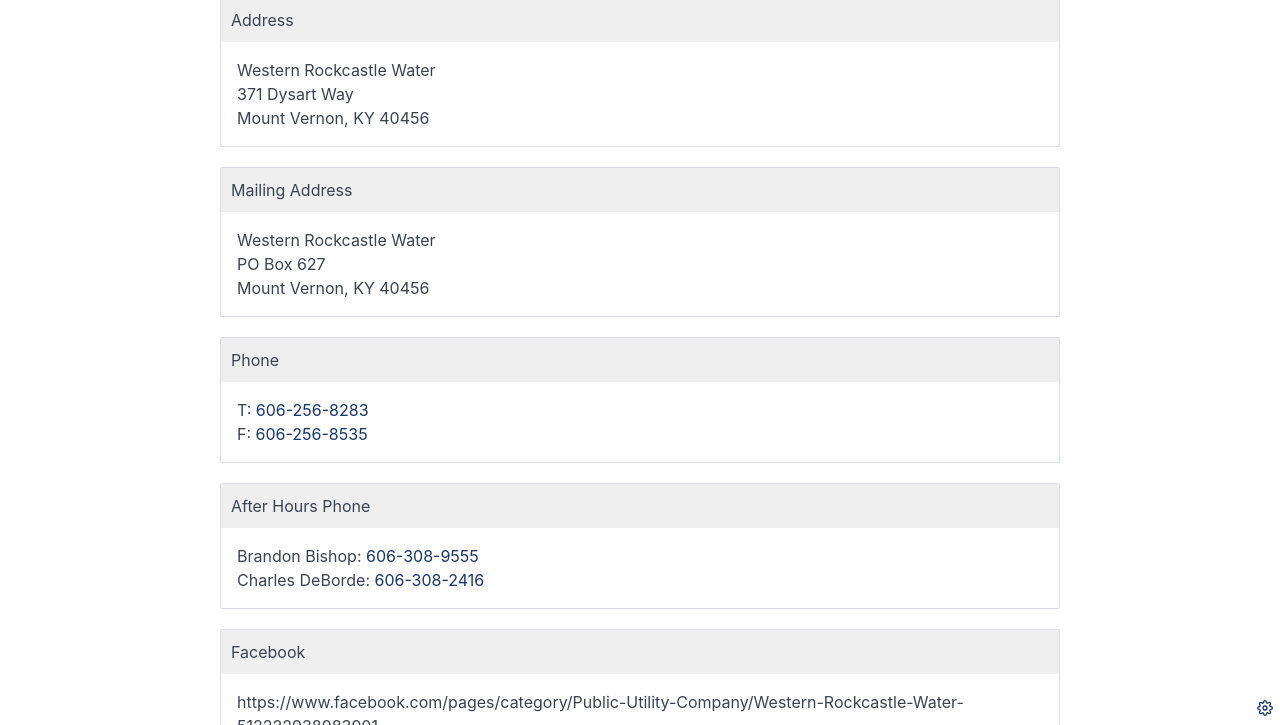
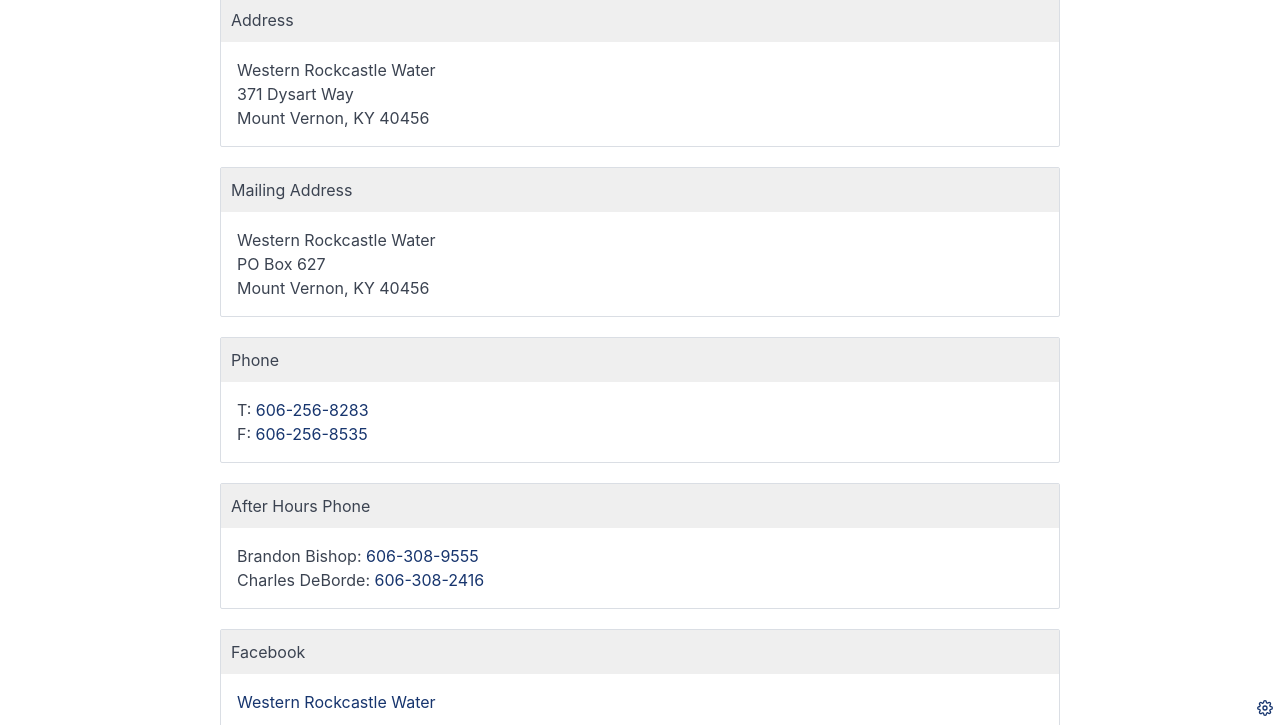
Before and after one commit to mapsync/westrockcastle-advisory, a Gatsby site: page /contact in a window 1280 px wide. Shown: the part 75-800 px from the top of the page. Built offline with nearby package versions, Linux system fonts and the light colour scheme; Gatsby itself is replaced by a stand-in of ours.

Commit message:
contact fix

```diff
--- a/src/pages/contact/index.md
+++ b/src/pages/contact/index.md
@@ -18,7 +18,7 @@ Email: <a href="slewis_87@live.com">slewis_87@live.com</a>
 
 Terry Renner, Field Supervisor
 
-===Board of Directors===
+##### Board of Directors
 
 Darrell Whitaker
 Julie Pigg
--- a/src/templates/contact-page.js
+++ b/src/templates/contact-page.js
@@ -53,7 +53,7 @@ export const ContactPageTemplate = ({ content, contentComponent, name, address,
             Facebook
           </div>
           <div className="card-body">
-            {facebook}
+            <a href={facebook}>Western Rockcastle Water</a>
           </div>
         </div>
         <div className="card">
@@ -82,18 +82,20 @@ ContactPageTemplate.propTypes = {
 }
 
 const ContactPage = ({ data }) => {
-  const { frontmatter } = data.markdownRemark
+  const { markdownRemark: post } = data
 
   return (
     <Layout>
       <ContactPageTemplate
-        name={frontmatter.name}
-        address={frontmatter.address}
-        mailing_address={frontmatter.mailing_address}
-        city_state_zip={frontmatter.city_state_zip}
-        phone={frontmatter.phone}
-        fax={frontmatter.fax}
-        facebook={frontmatter.facebook}
+        name={post.frontmatter.name}
+        address={post.frontmatter.address}
+        mailing_address={post.frontmatter.mailing_address}
+        city_state_zip={post.frontmatter.city_state_zip}
+        phone={post.frontmatter.phone}
+        fax={post.frontmatter.fax}
+        facebook={post.frontmatter.facebook}
+        contentComponent={HTMLContent}
+        content={post.html}
       />
     </Layout>
   )
```
